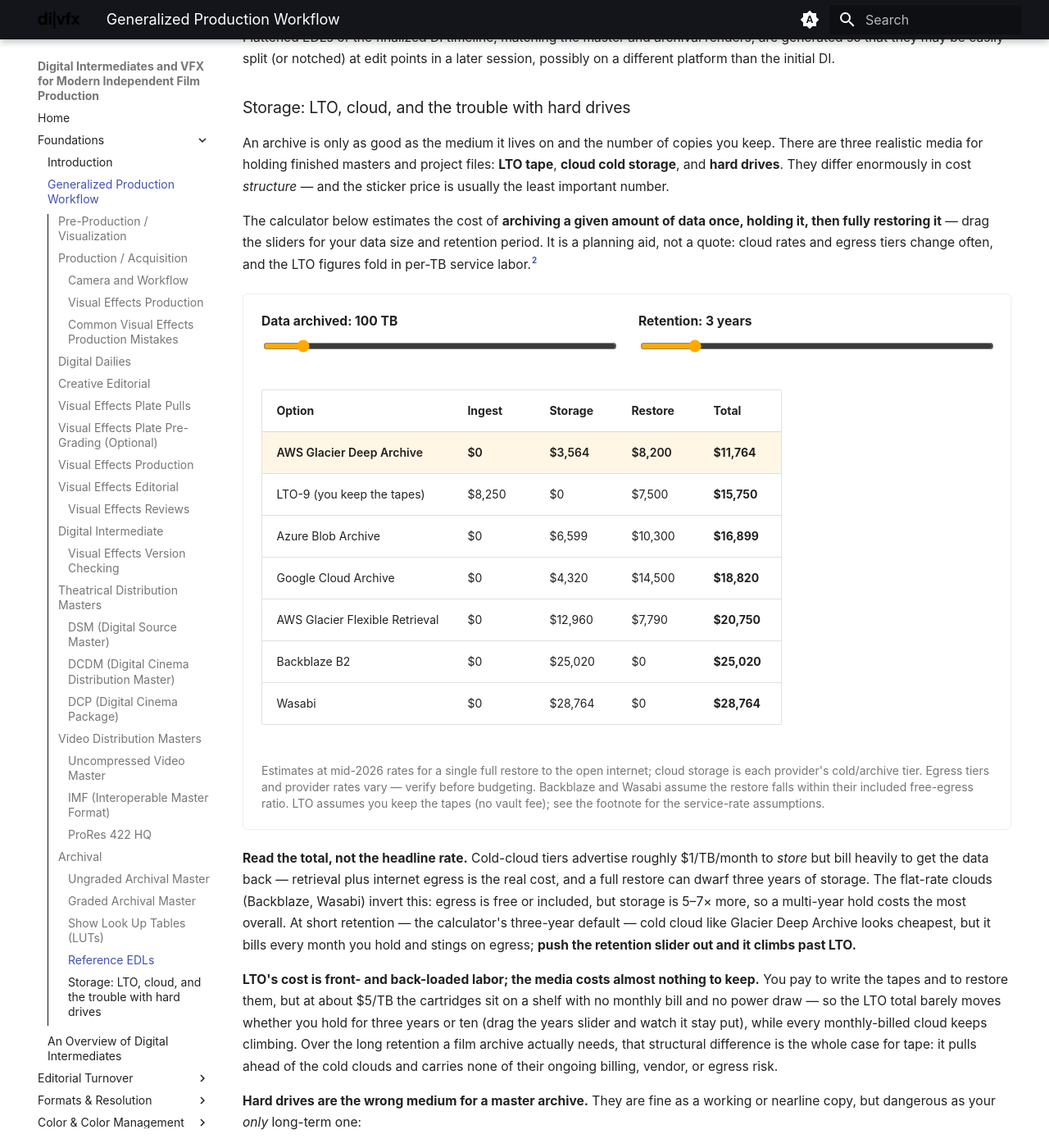
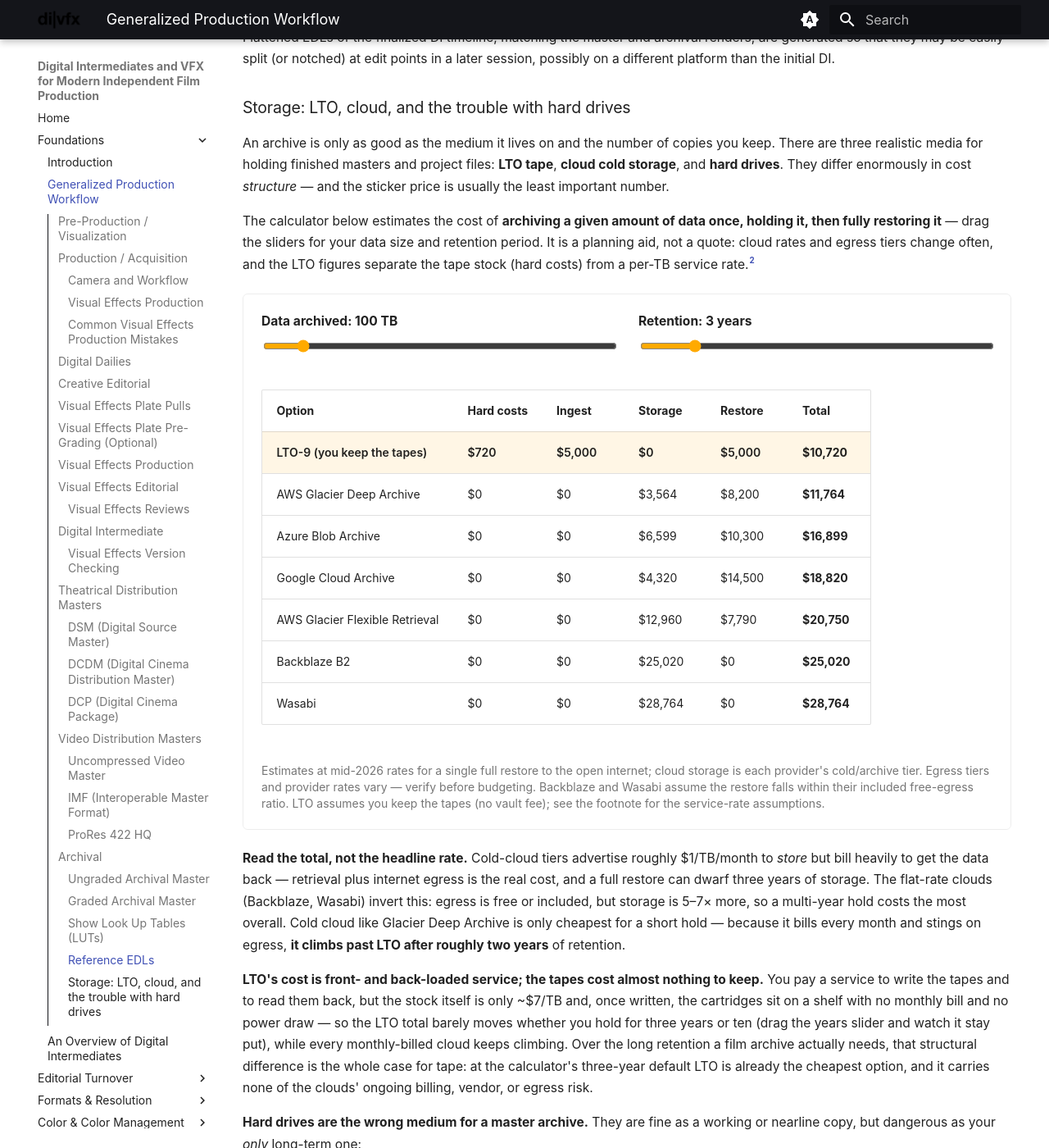
Before and after one commit to tashdor/divfx, an MkDocs documentation site: the page built from docs/production-workflow.md, in a window 1280 px wide and 1400 px high, scrolled down 11065 px. Shown: the whole window at 82% size. Built offline with MkDocs 1.6.1 and Material for MkDocs 9.7.7, drawn with Linux system fonts in a browser that asks for light colours; the version menu is left out; some of the changed text lies outside the part shown.

Commit message:
LTO archival: revise to market service rate, add Hard costs (tape stock) column
- Research confirms managed LTO service ~$40-50/TB all-in; $75/TB was high. Service rate now
  ~$50/TB each way, with a 20 TB job minimum (small jobs billed hourly ~$150/hr)
- Calculator: new 'Hard costs' column = LTO-9 tape stock only, ceil(TB/18) cartridges at ~$120
  ($0 for cloud); ingest/restore are service-only
- Flipped crossover: at the 3-yr default LTO is now cheapest (~$10,720 vs Glacier Deep
  ~$11,764); cold cloud only wins for holds under ~2 years. Verified live.
- Footnote/narrative updated for the split (hard vs service), the 20 TB min / hourly, and media ~$7/TB

Co-Authored-By: Claude Opus 4.8 <noreply@anthropic.com>

```diff
--- a/docs/production-workflow.md
+++ b/docs/production-workflow.md
@@ -510,8 +510,8 @@ usually the least important number.
 
 The calculator below estimates the cost of **archiving a given amount of data once, holding it, then
 fully restoring it** — drag the sliders for your data size and retention period. It is a planning aid,
-not a quote: cloud rates and egress tiers change often, and the LTO figures fold in per-TB service
-labor.[^ltocost]
+not a quote: cloud rates and egress tiers change often, and the LTO figures separate the tape stock
+(hard costs) from a per-TB service rate.[^ltocost]
 
 <style>
 .archive-calc{border:1px solid var(--md-default-fg-color--lightest);border-radius:6px;padding:1rem 1.1rem;margin:1.4em 0;}
@@ -540,7 +540,7 @@ labor.[^ltocost]
   </div>
   <div class="ac-scroll">
     <table>
-      <thead><tr><th>Option</th><th>Ingest</th><th>Storage</th><th>Restore</th><th>Total</th></tr></thead>
+      <thead><tr><th>Option</th><th>Hard costs</th><th>Ingest</th><th>Storage</th><th>Restore</th><th>Total</th></tr></thead>
       <tbody id="ac-body"></tbody>
     </table>
   </div>
@@ -550,13 +550,13 @@ labor.[^ltocost]
 <script>
 (function(){
   var providers = [
-    {name:'LTO-9 (you keep the tapes)', ingest:function(T){return Math.ceil(T/18)*125 + 75*T;}, storage:function(){return 0;}, restore:function(T){return 75*T;}},
-    {name:'AWS Glacier Deep Archive', ingest:function(){return 0;}, storage:function(T,Y){return T*0.99*12*Y;}, restore:function(T){return T*82;}},
-    {name:'AWS Glacier Flexible Retrieval', ingest:function(){return 0;}, storage:function(T,Y){return T*3.6*12*Y;}, restore:function(T){return T*77.9;}},
-    {name:'Azure Blob Archive', ingest:function(){return 0;}, storage:function(T,Y){return T*1.833*12*Y;}, restore:function(T){return T*103;}},
-    {name:'Google Cloud Archive', ingest:function(){return 0;}, storage:function(T,Y){return T*1.2*12*Y;}, restore:function(T){return T*145;}},
-    {name:'Backblaze B2', ingest:function(){return 0;}, storage:function(T,Y){return T*6.95*12*Y;}, restore:function(){return 0;}},
-    {name:'Wasabi', ingest:function(){return 0;}, storage:function(T,Y){return T*7.99*12*Y;}, restore:function(){return 0;}}
+    {name:'LTO-9 (you keep the tapes)', hard:function(T){return Math.ceil(T/18)*120;}, ingest:function(T){return Math.max(T,20)*50;}, storage:function(){return 0;}, restore:function(T){return Math.max(T,20)*50;}},
+    {name:'AWS Glacier Deep Archive', hard:function(){return 0;}, ingest:function(){return 0;}, storage:function(T,Y){return T*0.99*12*Y;}, restore:function(T){return T*82;}},
+    {name:'AWS Glacier Flexible Retrieval', hard:function(){return 0;}, ingest:function(){return 0;}, storage:function(T,Y){return T*3.6*12*Y;}, restore:function(T){return T*77.9;}},
+    {name:'Azure Blob Archive', hard:function(){return 0;}, ingest:function(){return 0;}, storage:function(T,Y){return T*1.833*12*Y;}, restore:function(T){return T*103;}},
+    {name:'Google Cloud Archive', hard:function(){return 0;}, ingest:function(){return 0;}, storage:function(T,Y){return T*1.2*12*Y;}, restore:function(T){return T*145;}},
+    {name:'Backblaze B2', hard:function(){return 0;}, ingest:function(){return 0;}, storage:function(T,Y){return T*6.95*12*Y;}, restore:function(){return 0;}},
+    {name:'Wasabi', hard:function(){return 0;}, ingest:function(){return 0;}, storage:function(T,Y){return T*7.99*12*Y;}, restore:function(){return 0;}}
   ];
   function fmt(n){ return '$'+Math.round(n).toLocaleString('en-US'); }
   function init(){
@@ -570,12 +570,12 @@ labor.[^ltocost]
       var T = +tb.value, Y = +yr.value;
       tbVal.textContent = T; yrVal.textContent = Y;
       var rows = providers.map(function(p){
-        var i=p.ingest(T,Y), s=p.storage(T,Y), r=p.restore(T,Y);
-        return {name:p.name, i:i, s:s, r:r, total:i+s+r};
+        var h=p.hard(T,Y), i=p.ingest(T,Y), s=p.storage(T,Y), r=p.restore(T,Y);
+        return {name:p.name, h:h, i:i, s:s, r:r, total:h+i+s+r};
       });
       rows.sort(function(a,b){ return a.total-b.total; });
       body.innerHTML = rows.map(function(row,idx){
-        return '<tr'+(idx===0?' class="ac-best"':'')+'><td>'+row.name+'</td><td>'+fmt(row.i)+'</td><td>'+fmt(row.s)+'</td><td>'+fmt(row.r)+'</td><td><b>'+fmt(row.total)+'</b></td></tr>';
+        return '<tr'+(idx===0?' class="ac-best"':'')+'><td>'+row.name+'</td><td>'+fmt(row.h)+'</td><td>'+fmt(row.i)+'</td><td>'+fmt(row.s)+'</td><td>'+fmt(row.r)+'</td><td><b>'+fmt(row.total)+'</b></td></tr>';
       }).join('');
     }
     tb.addEventListener('input', render);
@@ -589,31 +589,34 @@ labor.[^ltocost]
 })();
 </script>
 
-[^ltocost]: LTO-9 holds 18 TB native per tape, so 100 TB needs ~6 cartridges at roughly $120–150 each
-    (~$750 of media). The rest of the LTO figure is a service rate covering the facility's tape decks
-    and library/robot hardware *plus* the labor of writing, verifying, and later restoring the tapes —
-    modeled here at **~$75/TB each way**, a realistic 2026 rate that can be negotiated down on bulk
-    jobs. (Doing it in-house instead trades that per-TB fee for buying your own LTO-9 deck,
-    ~$4,000–7,000, plus your own time.) This scenario assumes **you keep the tapes**, so
-    there is no monthly vault fee: a handful of cartridges is physically small, and even a safety-deposit
-    box for them is negligible. Cloud figures assume the cold/archive tier of each provider; egress
-    assumes a single full 100 TB download to the open internet and is where the "cheap to store" tiers
-    get expensive. Prices as of mid-2026 — verify current rates before budgeting.
+[^ltocost]: The LTO **hard cost** is the tape stock alone: LTO-9 holds 18 TB native per cartridge, so
+    the calculator charges `ceil(TB ÷ 18)` cartridges at ~$120 each (~$6.70/TB). The **ingest** and
+    **restore** columns are a managed-service rate — the facility's decks, library/robot hardware,
+    cataloguing, and the labor of writing, verifying, and later reading the tapes — modeled here at
+    **~$50/TB each way**, in line with 2025–26 service rate cards. Most services set a **job minimum**
+    (~20 TB) below which per-TB pricing stops making sense; smaller jobs are better billed hourly
+    (~$150/hr), and additional tape copies typically run ~50% of the first. (Doing it in-house instead
+    trades the per-TB service fee for buying your own LTO-9 deck, ~$4,000–7,000, plus your time.) The
+    scenario assumes **you keep the tapes**, so there is no monthly vault fee — a handful of cartridges
+    is physically small, and even a safety-deposit box for them is negligible. Cloud figures assume the
+    cold/archive tier of each provider; egress assumes a single full download to the open internet and
+    is where the "cheap to store" tiers get expensive. Prices as of mid-2026 — verify current rates
+    before budgeting.
 
 **Read the total, not the headline rate.** Cold-cloud tiers advertise roughly $1/TB/month to *store*
 but bill heavily to get the data back — retrieval plus internet egress is the real cost, and a full
 restore can dwarf three years of storage. The flat-rate clouds (Backblaze, Wasabi) invert this: egress
-is free or included, but storage is 5–7× more, so a multi-year hold costs the most overall. At short
-retention — the calculator's three-year default — cold cloud like Glacier Deep Archive looks cheapest,
-but it bills every month you hold and stings on egress; **push the retention slider out and it climbs
-past LTO.**
+is free or included, but storage is 5–7× more, so a multi-year hold costs the most overall. Cold cloud
+like Glacier Deep Archive is only cheapest for a short hold — because it bills every month and stings
+on egress, **it climbs past LTO after roughly two years** of retention.
 
-**LTO's cost is front- and back-loaded labor; the media costs almost nothing to keep.** You pay to
-write the tapes and to restore them, but at about $5/TB the cartridges sit on a shelf with no monthly
-bill and no power draw — so the LTO total barely moves whether you hold for three years or ten (drag
-the years slider and watch it stay put), while every monthly-billed cloud keeps climbing. Over the
-long retention a film archive actually needs, that structural difference is the whole case for tape: it
-pulls ahead of the cold clouds and carries none of their ongoing billing, vendor, or egress risk.
+**LTO's cost is front- and back-loaded service; the tapes cost almost nothing to keep.** You pay a
+service to write the tapes and to read them back, but the stock itself is only ~$7/TB and, once
+written, the cartridges sit on a shelf with no monthly bill and no power draw — so the LTO total barely
+moves whether you hold for three years or ten (drag the years slider and watch it stay put), while
+every monthly-billed cloud keeps climbing. Over the long retention a film archive actually needs, that
+structural difference is the whole case for tape: at the calculator's three-year default LTO is already
+the cheapest option, and it carries none of the clouds' ongoing billing, vendor, or egress risk.
 
 **Hard drives are the wrong medium for a master archive.** They are fine as a working or nearline
 copy, but dangerous as your *only* long-term one:
```
